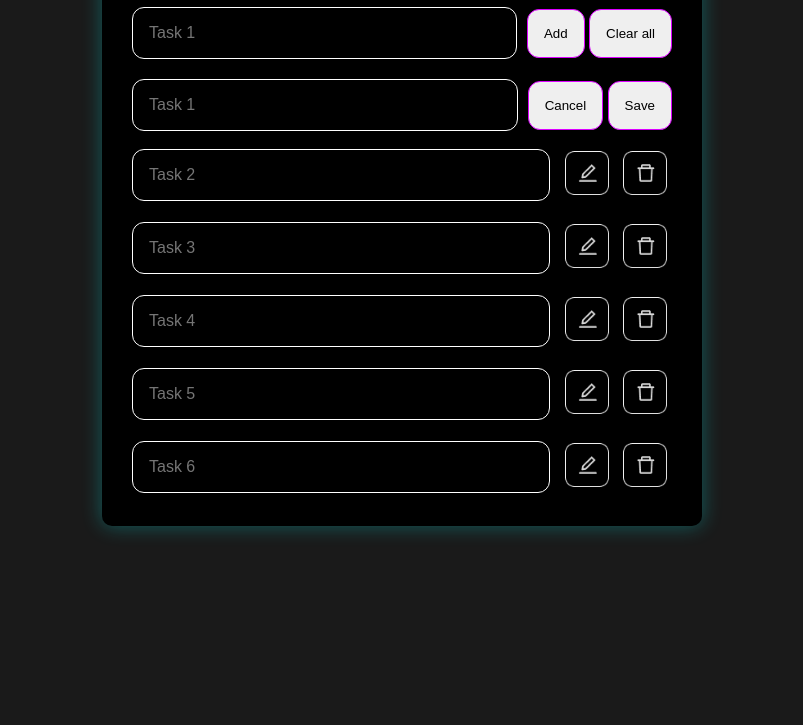
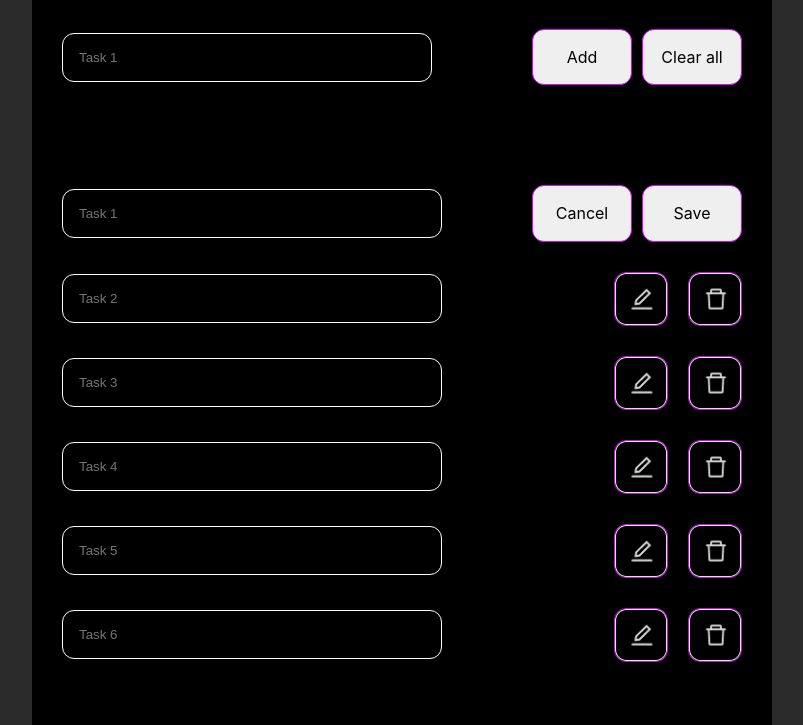
Before and after one commit to AidaDaiyrbekova/practice1, a plain HTML site: page index.html in a window 1280 px wide. Shown: the part 173-898 px from the top of the page, without its empty margins (238-1041 px from the left). Before the commit the page ends 800 px from the top, so only its background shows below. Drawn offline with Linux system fonts and the light colour scheme.

Commit message:
practice

```diff
--- a/style.css
+++ b/style.css
@@ -3,12 +3,10 @@
   padding: 0;
   -webkit-box-sizing: border-box;
           box-sizing: border-box;
-
 }
 
 body {
-  background-color: #1a1a1a;
-  color: #ffffff;
+  background-color: rgba(0, 0, 0, 0.83);
   font-family: Arial, sans-serif;
   display: -webkit-box;
   display: -ms-flexbox;
@@ -20,23 +18,20 @@ body {
       -ms-flex-align: start;
           align-items: flex-start;
   min-height: 100vh;
-  margin: 0;
   padding-top: 60px;
 }
 
 .container {
   background-color: #000000;
-  padding: 30px;
-  border-radius: 10px;
-  width: 600px;
-  -webkit-box-shadow: 0 0 20px rgba(0, 255, 255, 0.3);
-          box-shadow: 0 0 20px rgba(0, 255, 255, 0.3);
+  width: 740px;
+  padding: 60px 30px;
+  height: 838px;
 }
 
 h1 {
   text-align: center;
   font-weight: 700;
-  font-size: 36px;
+  font-size: 30px;
   line-height: 140%;
   color: #fff;
   margin-bottom: 40px;
@@ -47,41 +42,50 @@ h1 {
   display: -ms-flexbox;
   display: flex;
   gap: 10px;
-  margin-bottom: 20px;
+  margin-bottom: 100px;
   -webkit-box-align: center;
       -ms-flex-align: center;
           align-items: center;
 }
 
 .task-input {
-  border: 1px solid #fff;
+  border: 1px solid #ffffff;
+  background-color: #000000;
   border-radius: 12px;
   padding: 16px;
-  -webkit-box-flex: 1;
-      -ms-flex-positive: 1;
-          flex-grow: 1;
-  background-color: #000000;
-  font-size: 16px;
+  width: 440px;
+}
+
+.task-btn {
+  display: -webkit-box;
+  display: -ms-flexbox;
+  display: flex;
+  gap: 10px;
+  margin-left: 90px;
 }
 
 .btn {
-  border: 1px solid #db00ff;
+  border: 1px solid #DB00FF;
   border-radius: 12px;
   padding: 16px;
   cursor: pointer;
+  width: 100px;
+  font-family: "Inter", sans-serif;
+  font-weight: 400;
+  font-size: 16px;
+  line-height: 140%;
+  color: #000;
 }
 
 .btn:hover {
-  background-color: #baa5be;
+  background-color: #DB00FF;
 }
 
 .btn:active {
-  -webkit-transform: translateY(0);
-          transform: translateY(0);
-}
-
-.clear-all-btn:hover {
-  background-color: #baa5be;
+  border: 1px solid #db00ff;
+  border-radius: 12px;
+  -webkit-box-shadow: inset 0 0 20px 0 rgba(43, 0, 50, 0.85);
+          box-shadow: inset 0 0 20px 0 rgba(43, 0, 50, 0.85);
 }
 
 .task-list {
@@ -92,7 +96,7 @@ h1 {
   -webkit-box-direction: normal;
       -ms-flex-direction: column;
           flex-direction: column;
-  gap: 15px;
+  gap: 30px;
 }
 
 .task-item {
@@ -102,24 +106,23 @@ h1 {
   -webkit-box-align: center;
       -ms-flex-align: center;
           align-items: center;
-  gap: 10px;
 }
 
-.cancel-btn:hover {
-  background-color: #baa5be;
-}
-
-.save-btn:hover {
-  background-color: #baa5be;
+.task-actions {
+  display: -webkit-box;
+  display: -ms-flexbox;
+  display: flex;
+  gap: 20px;
+  width: 128px;
+  margin-left: 172px;
 }
 
 .icon {
   width: 54px;
   height: 54px;
   cursor: pointer;
-  border: 2px solid transparent;
-  border-radius: 5px;
-  padding: 3px;
+  border: 1px solid #DB00FF;
+  border-radius: 12px;
   -webkit-transition: border-color 0.3s ease, -webkit-transform 0.2s ease;
   transition: border-color 0.3s ease, -webkit-transform 0.2s ease;
   transition: border-color 0.3s ease, transform 0.2s ease;
@@ -127,7 +130,12 @@ h1 {
 }
 
 .icon:hover {
-  border-color: #db00ff;
-  -webkit-transform: scale(1.05);
-          transform: scale(1.05);
+  background-color: #DB00FF;
 }
+
+.icon:active {
+  border: 1px solid #db00ff;
+  border-radius: 12px;
+  -webkit-box-shadow: inset 0 0 20px 0 rgba(43, 0, 50, 0.85);
+          box-shadow: inset 0 0 20px 0 rgba(43, 0, 50, 0.85);
+}
```
Also changed, not shown: 1 other file.
